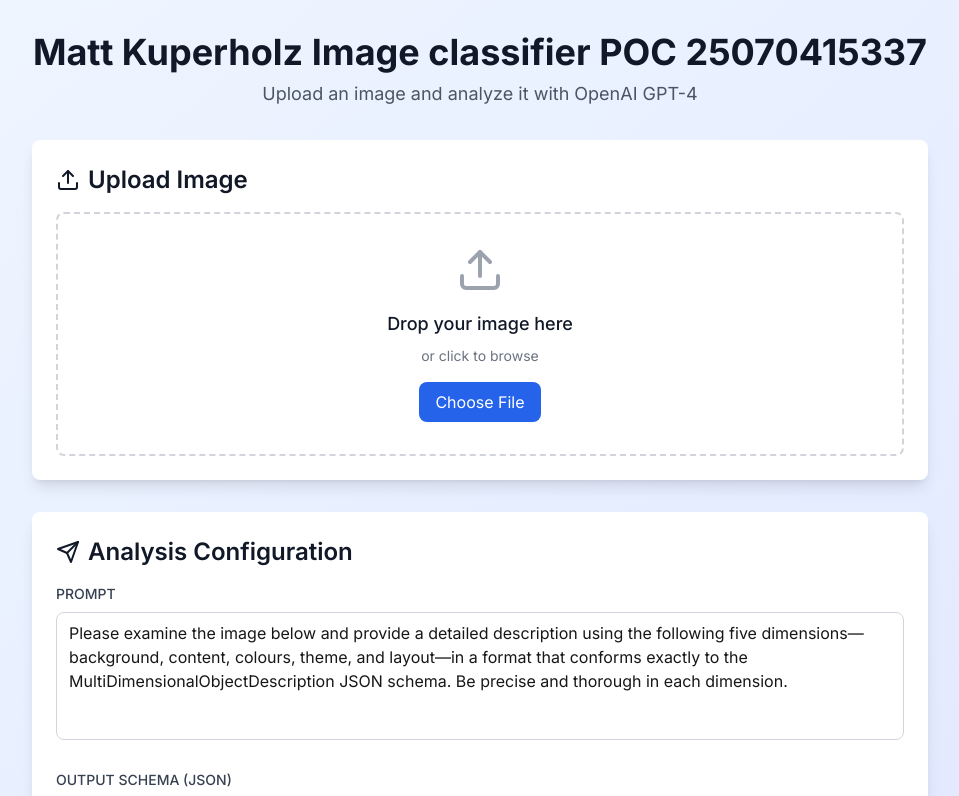
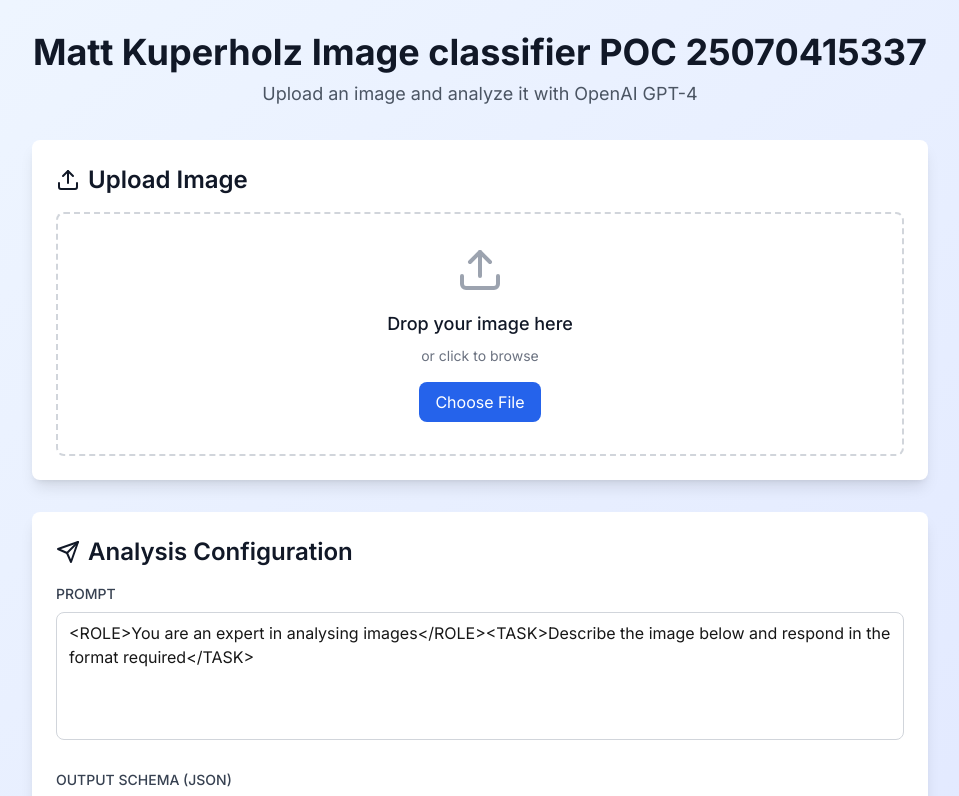
Before and after one commit to mattgtwk/MKC_imageclassifier_POC_250704, a Next.js app: page / in a window 1280 px wide. Shown: the top 796 px of the page, without its empty margins (160-1119 px from the left). Built offline with nearby package versions, Linux system fonts and the light colour scheme.

Commit message:
Update prompt format with ROLE/TASK structure and OUTPUT schema injection

```diff
--- a/app/api/analyze/route.ts
+++ b/app/api/analyze/route.ts
@@ -31,8 +31,7 @@
     const escapedSchema = JSON.stringify(parsedSchema, null, 2).replace(/"/g, '\\"')
     const fullPrompt = `${prompt}
 
-Return your results using this schema:
-${escapedSchema}
+<OUTPUT> Always respond in JSON according to this schema: ${escapedSchema}</OUTPUT>
 
 Ensure your response is ONLY valid JSON with no additional text or formatting.`
 
--- a/app/components/PromptForm.tsx
+++ b/app/components/PromptForm.tsx
@@ -9,7 +9,7 @@
 }
 
 export default function PromptForm({ onAnalyze, isAnalyzing }: PromptFormProps) {
-  const [prompt, setPrompt] = useState('Please examine the image below and provide a detailed description using the following five dimensions—background, content, colours, theme, and layout—in a format that conforms exactly to the MultiDimensionalObjectDescription JSON schema. Be precise and thorough in each dimension.')
+  const [prompt, setPrompt] = useState('<ROLE>You are an expert in analysing images</ROLE><TASK>Describe the image below and respond in the format required</TASK>')
   const [schema, setSchema] = useState(`{
   "$schema": "https://json-schema.org/draft/2020-12/schema",
   "title": "MultiDimensionalObjectDescription",
```
